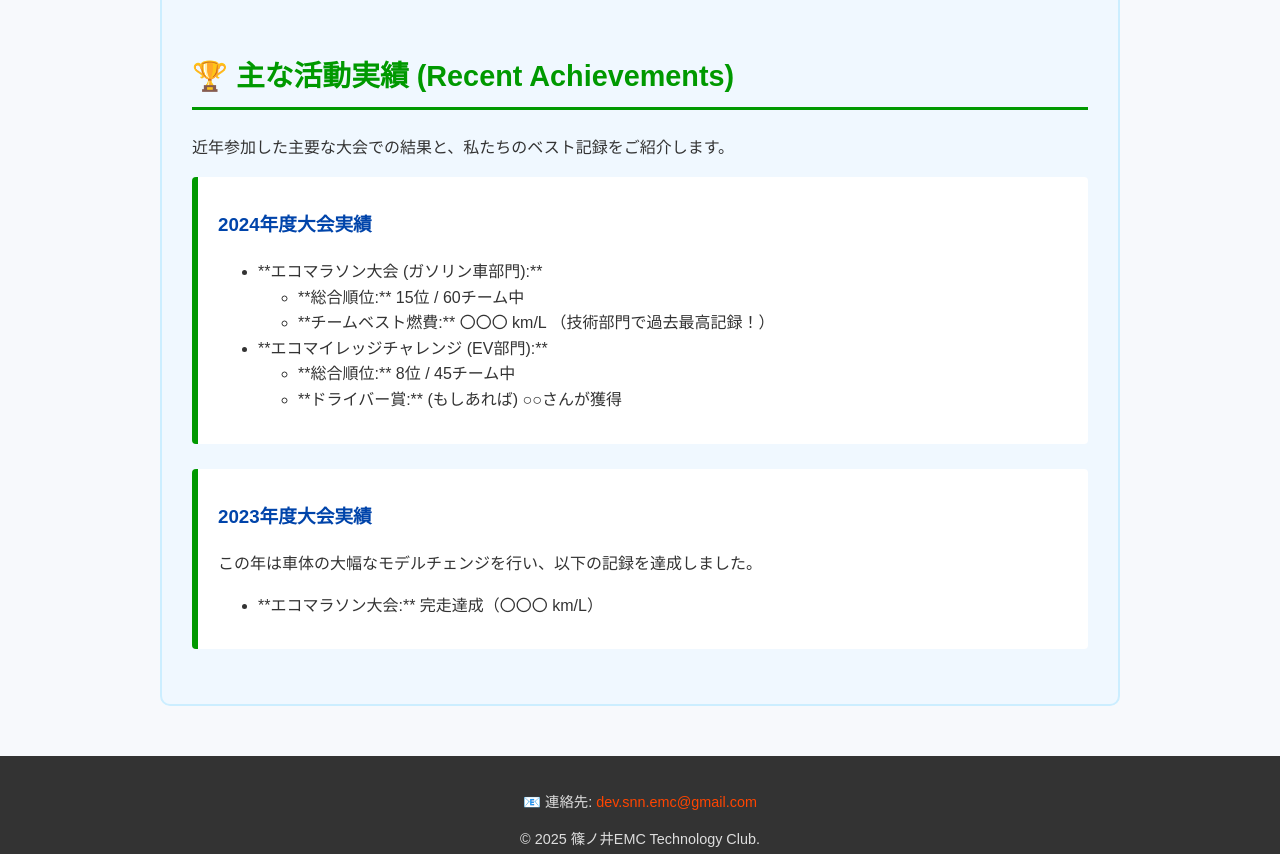
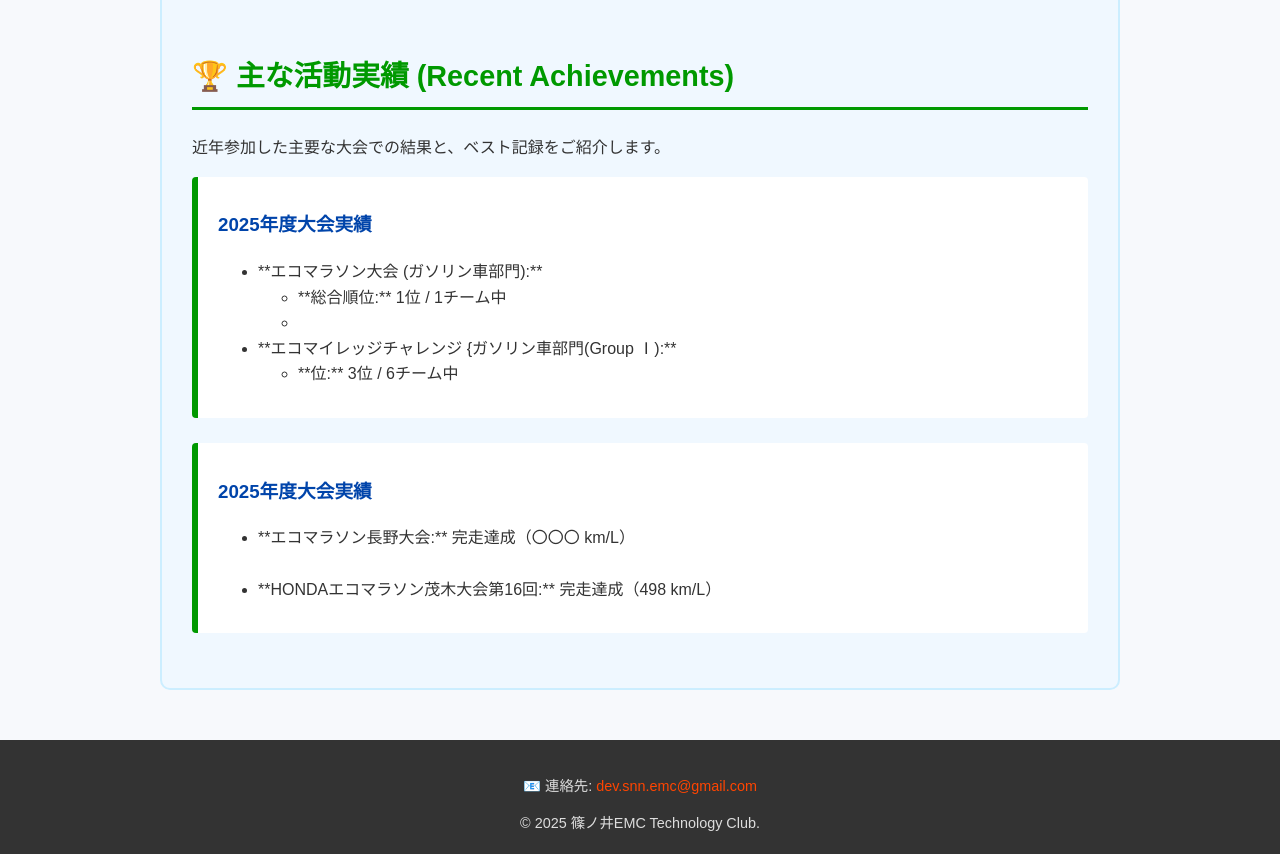
Before and after one commit to emr-snn-dev/shinonoi-emc-hp, a plain HTML site: page challenges.html in a window 1280 px wide. Shown: the part 940-1794 px from the top of the page. Drawn offline with Linux system fonts and the light colour scheme.

```diff
--- a/challenges.html
+++ b/challenges.html
@@ -20,8 +20,8 @@
         <h1>私たちの挑戦：精密な制御による燃費目標達成</h1>
 
         <section id="eco-challenge-combined">
-            <h2>🚗 エコマラソン長野 / エコマイレッジチャレンジ</h2>
-            <p>**【活動目標】** クラブが挑戦する競技は、**厳しい制限時間と速度の規定**の中で、**設定された燃費効率の目標を達成すること**に焦点を当てています。</p>
+            <h2>  エコマラソン長野 / エコマイレッジチャレンジ</h2>
+            <p>**【活動目標】** クラブが挑戦する競技は、**厳しい制限時間と速度の規定**の中で、設定された燃費効率の目標を達成すること**に焦点を当てています。</p>
             <ul>
                 <li>**競技の目的:** **規定時間**内に、**規定の平均速度**を維持しながら、**設定された燃費目標**をクリアする。単に距離を競うのではなく、**精密な制御と走行技術**が求められます。</li>
                 <li>**求められる技術:**
@@ -37,31 +37,32 @@
 
         <section id="achievements">
             <h2>🏆 主な活動実績 (Recent Achievements)</h2>
-            <p>近年参加した主要な大会での結果と、私たちのベスト記録をご紹介します。</p>
+            <p>近年参加した主要な大会での結果と、ベスト記録をご紹介します。</p>
 
             <article class="achievement-year">
-                <h3>2024年度大会実績</h3>
+                <h3>2025年度大会実績</h3>
                 <ul>
                     <li>**エコマラソン大会 (ガソリン車部門):**
                         <ul>
-                            <li>**総合順位:** 15位 / 60チーム中</li>
-                            <li>**チームベスト燃費:** 〇〇〇 km/L （技術部門で過去最高記録！）</li>
+                            <li>**総合順位:** 1位 / 1チーム中</li>
+                            <li> </li>
                         </ul>
                     </li>
-                    <li>**エコマイレッジチャレンジ (EV部門):**
+                    <li>**エコマイレッジチャレンジ {ガソリン車部門(Group Ⅰ):**
                         <ul>
-                            <li>**総合順位:** 8位 / 45チーム中</li>
-                            <li>**ドライバー賞:** (もしあれば) ○○さんが獲得</li>
+                            <li>**位:** 3位 / 6チーム中</li>
+
                         </ul>
                     </li>
                 </ul>
             </article>
 
             <article class="achievement-year">
-                <h3>2023年度大会実績</h3>
-                <p>この年は車体の大幅なモデルチェンジを行い、以下の記録を達成しました。</p>
+                <h3>2025年度大会実績</h3>
+                <p></p>
                 <ul>
-                    <li>**エコマラソン大会:** 完走達成（〇〇〇 km/L）</li>
+                    <li>**エコマラソン長野大会:** 完走達成（〇〇〇 km/L）</li>
+　　　　　　　　　　<li>**HONDAエコマラソン茂木大会第16回:** 完走達成（498 km/L）</li>
                 </ul>
             </article>
         </section>
```
